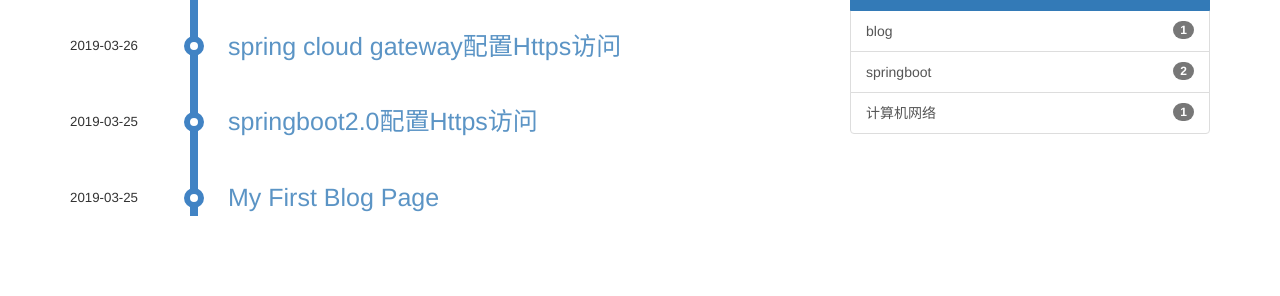
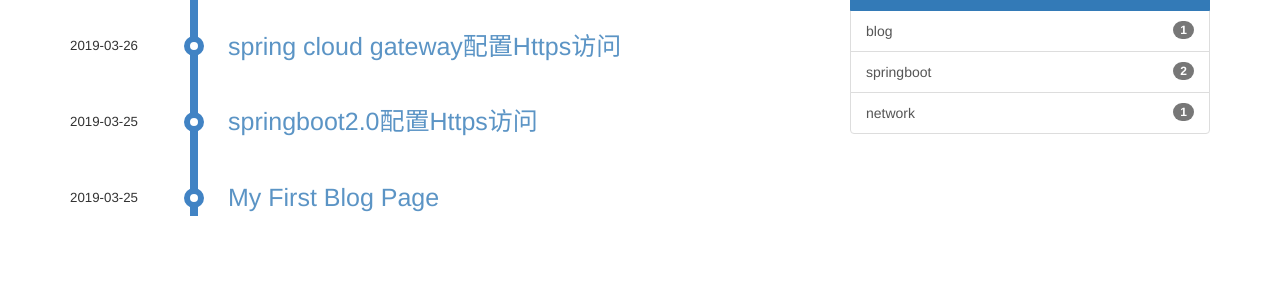
Before and after one commit to LeisureBo/leisurebo.github.io, a Jekyll site: the page built from blog.md, in a window 1280 px wide and 928 px high. Shown: the part 550-846 px from the top of the window. Built offline with Jekyll 4.4.1, drawn with Linux system fonts in a browser that asks for light colours; comment, search, counter and statistics services are not loaded.

Commit message:
Update 2023-07-30-737799198757355549.md

```diff
--- a/_posts/2023-07-30-737799198757355549.md
+++ b/_posts/2023-07-30-737799198757355549.md
@@ -1,7 +1,7 @@
 ---
 layout: post
 title: 浏览器从输入 URL 到页面展示到底发生了什么？
-category: 计算机网络
+category: network
 tags: [network]
 excerpt:
 ---
```
Also changed, not shown: other parts of _posts/2023-07-30-737799198757355549.md (+2 -0 lines).
